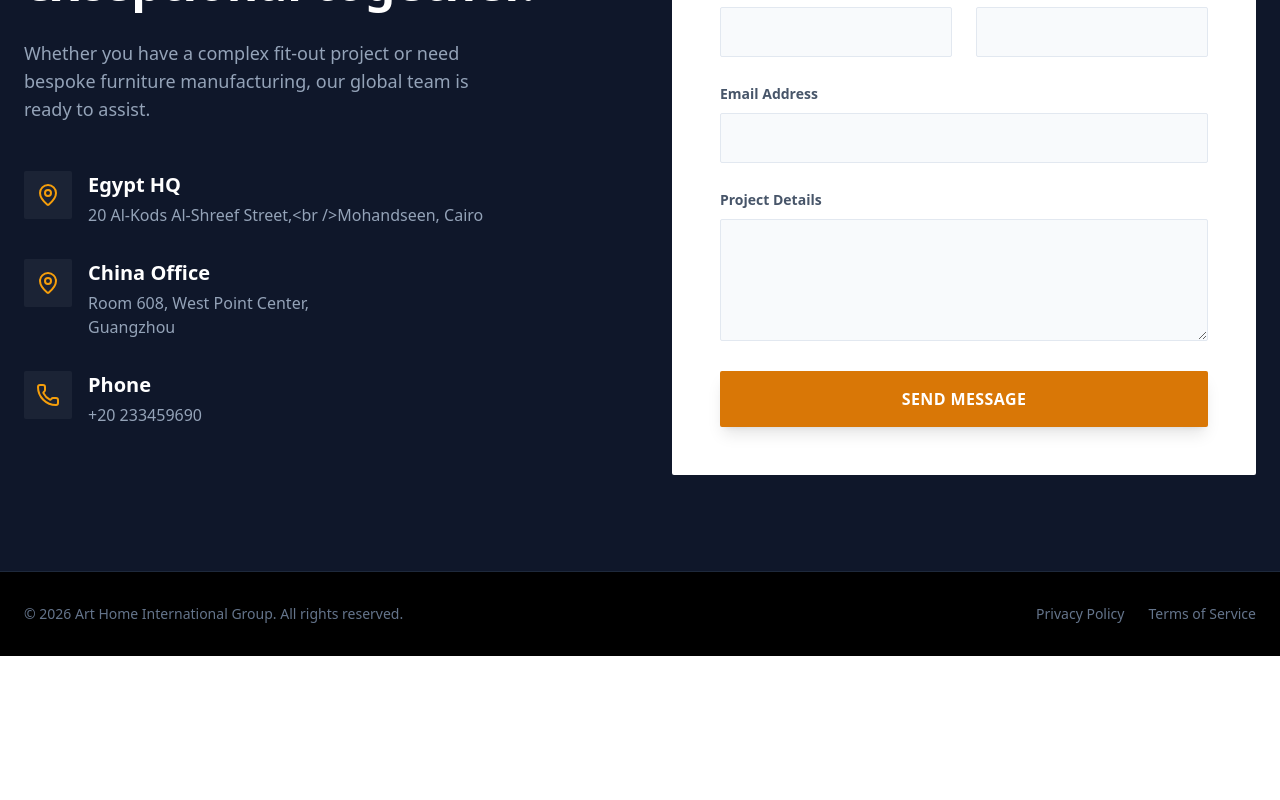
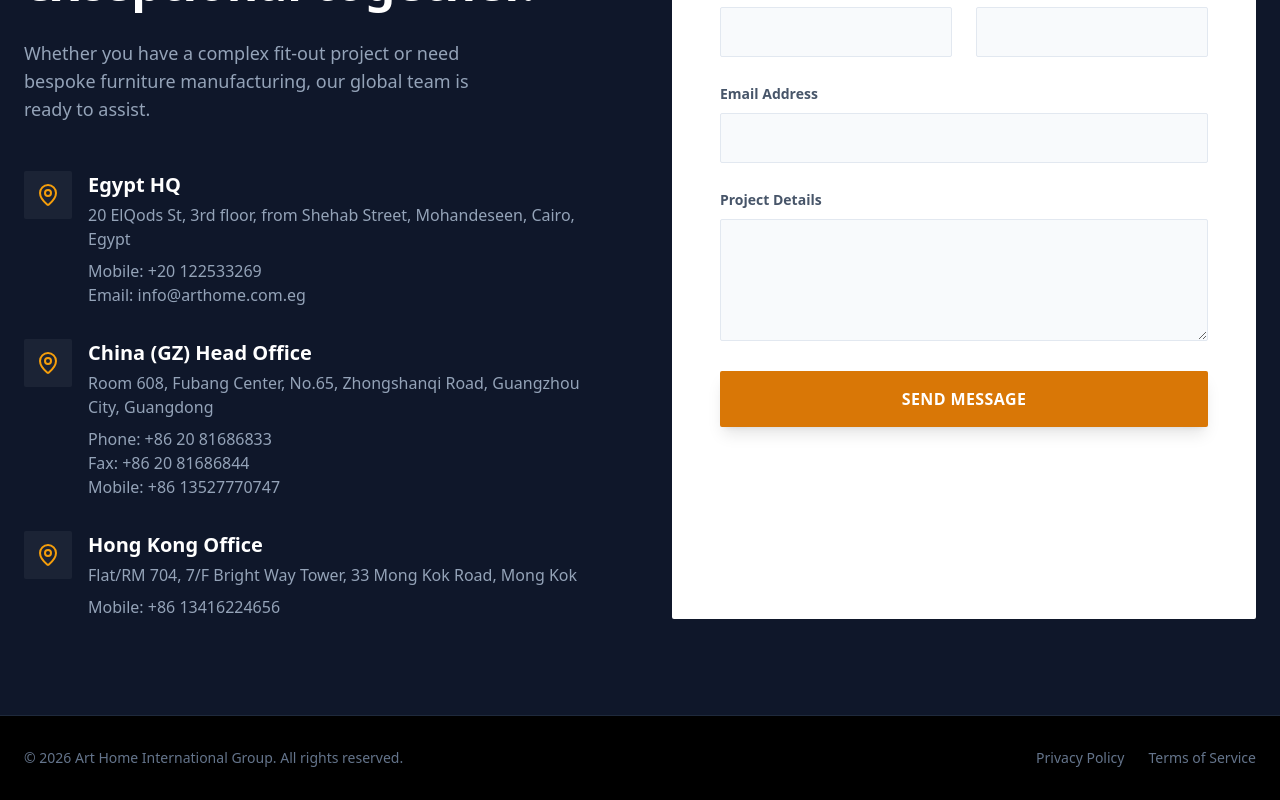
Before and after one commit to crassdart85/art-home, a Next.js app: page / in a window 1280 px wide. Shown: the part 5310-6110 px from the top of the page. Before the commit the page ends 5966 px from the top, so only its background shows below. Built offline with nearby package versions, Linux system fonts and the light colour scheme.

Commit message:
Update contact info and portfolio link

```diff
--- a/components/ContactSection.tsx
+++ b/components/ContactSection.tsx
@@ -1,6 +1,6 @@
 'use client';
 
-import { Phone, MapPin } from 'lucide-react';
+import { MapPin } from 'lucide-react';
 import { useLanguage } from './LanguageContext';
 import { useState } from 'react';
 
@@ -17,21 +17,34 @@ export default function ContactSection() {
       subtitle: "Let's build something exceptional together.",
       desc: "Whether you have a complex fit-out project or need bespoke furniture manufacturing, our global team is ready to assist.",
       egypt: "Egypt HQ",
-      china: "China Office",
+      china: "China (GZ) Head Office",
+      hongKong: "Hong Kong Office",
       phone: "Phone",
+      mobile: "Mobile",
+      fax: "Fax",
+      email: "Email",
       sendMsg: "Send us a message",
-      btn: "Send Message"
+      btn: "Send Message",
+      egyptAddress: "20 ElQods St, 3rd floor, from Shehab Street, Mohandeseen, Cairo, Egypt",
+      chinaAddress: "Room 608, Fubang Center, No.65, Zhongshanqi Road, Guangzhou City, Guangdong",
+      hongKongAddress: "Flat/RM 704, 7/F Bright Way Tower, 33 Mong Kok Road, Mong Kok"
     },
     ar: {
       title: "تواصل معنا",
-      subtitle: "لنبني شيئاً استثنائياً معاً",
+      subtitle: "لنبني شيئًا استثنائيًا معًا",
       desc: "سواء كان لديك مشروع تجهيز معقد أو تحتاج إلى تصنيع أثاث مخصص، فريقنا العالمي مستعد للمساعدة.",
       egypt: "مقر مصر",
       china: "مكتب الصين",
+      hongKong: "مكتب هونغ كونغ",
       phone: "الهاتف",
+      mobile: "الموبايل",
+      fax: "الفاكس",
+      email: "البريد الإلكتروني",
       sendMsg: "أرسل لنا رسالة",
       btn: "إرسال الرسالة",
-      egyptAddress: "20 شارع القدس - المهندسين- القاهرة"
+      egyptAddress: "20 شارع القدس، الطابق الثالث، من شارع شهاب، المهندسين، القاهرة، مصر",
+      chinaAddress: "غرفة 608، مركز فوبانغ، رقم 65، طريق تشونغشانقي، مدينة قوانغتشو، قوانغدونغ",
+      hongKongAddress: "شقة/غرفة 704، الطابق 7، برايت واي تاور، 33 طريق مونغ كوك، مونغ كوك"
     }
   };
 
@@ -69,7 +82,13 @@ export default function ContactSection() {
                 <div>
                   <h4 className="text-xl font-bold mb-1">{t.egypt}</h4>
                   <p className="text-slate-400" dir={language === 'ar' ? 'rtl' : 'ltr'}>
-                    {(language === 'ar' && 'egyptAddress' in t) ? t.egyptAddress : "20 Al-Kods Al-Shreef Street,<br />Mohandseen, Cairo"}
+                    {t.egyptAddress}
+                  </p>
+                  <p className="text-slate-400 mt-2" dir="ltr">
+                    {t.mobile}: +20 122533269
+                  </p>
+                  <p className="text-slate-400" dir="ltr">
+                    {t.email}: info@arthome.com.eg
                   </p>
                 </div>
               </div>
@@ -81,18 +100,34 @@ export default function ContactSection() {
                 </div>
                 <div>
                   <h4 className="text-xl font-bold mb-1">{t.china}</h4>
-                  <p className="text-slate-400">Room 608, West Point Center,<br />Guangzhou</p>
+                  <p className="text-slate-400" dir={language === 'ar' ? 'rtl' : 'ltr'}>
+                    {t.chinaAddress}
+                  </p>
+                  <p className="text-slate-400 mt-2" dir="ltr">
+                    {t.phone}: +86 20 81686833
+                  </p>
+                  <p className="text-slate-400" dir="ltr">
+                    {t.fax}: +86 20 81686844
+                  </p>
+                  <p className="text-slate-400" dir="ltr">
+                    {t.mobile}: +86 13527770747
+                  </p>
                 </div>
               </div>
 
-              {/* Phone */}
+              {/* Hong Kong Office */}
               <div className="flex items-start gap-4">
                 <div className="w-12 h-12 bg-white/5 rounded-sm flex items-center justify-center text-amber-500 shrink-0">
-                  <Phone />
+                  <MapPin />
                 </div>
                 <div>
-                  <h4 className="text-xl font-bold mb-1">{t.phone}</h4>
-                  <p className="text-slate-400" dir="ltr">+20 233459690</p>
+                  <h4 className="text-xl font-bold mb-1">{t.hongKong}</h4>
+                  <p className="text-slate-400" dir={language === 'ar' ? 'rtl' : 'ltr'}>
+                    {t.hongKongAddress}
+                  </p>
+                  <p className="text-slate-400 mt-2" dir="ltr">
+                    {t.mobile}: +86 13416224656
+                  </p>
                 </div>
               </div>
             </div>
```
Also changed, not shown: components/Hero.tsx (+8 -8 lines), 1 other file (tests, documents, lock files or other folders).
